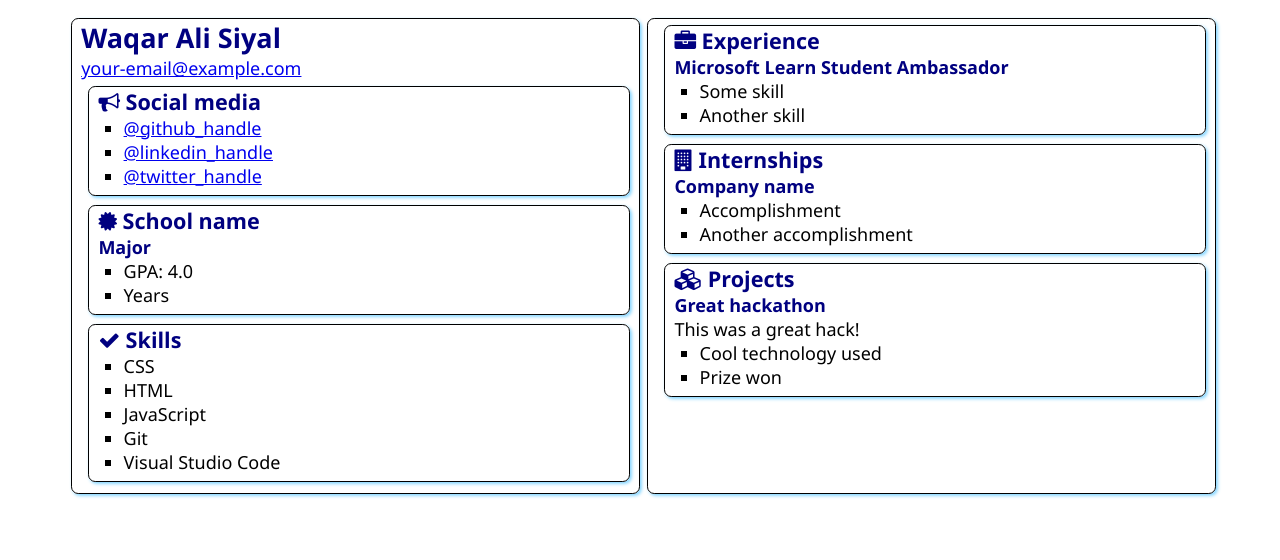
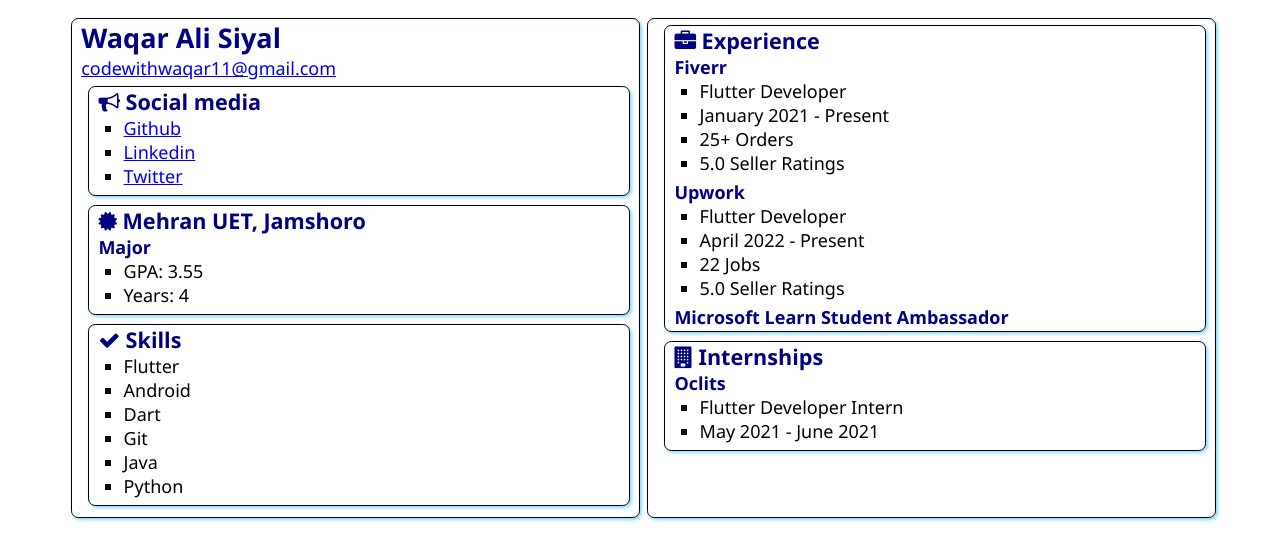
Before and after one commit to waqaralisiyal23/SATechnicalOnboarding, a plain HTML site: page src/index.html in a window 1280 px wide. Drawn offline with Linux system fonts and the light colour scheme.

Commit message:
Updated Data

```diff
--- a/src/index.html
+++ b/src/index.html
@@ -15,7 +15,7 @@
     <main>
         <article class="box">
             <h1>Waqar Ali Siyal</h1>
-            <div><a href="mailto:your.email@example.com">your-email@example.com</a></div>
+            <div><a href="mailto:codewithwaqar11@gmail.com">codewithwaqar11@gmail.com</a></div>
 
             <section class="box">
                 <h2>
@@ -23,9 +23,9 @@
                     Social media
                 </h2>
                 <ul>
-                    <li><a href="https://github.com/<handle>">@github_handle</a></li>
-                    <li><a href="https://linkedin.com/in/<handle>">@linkedin_handle</a></li>
-                    <li><a href="https://twitter.com/<handle>">@twitter_handle</a></li>
+                    <li><a href="https://github.com/siraiwaqarali<handle>">Github</a></li>
+                    <li><a href="https://linkedin.com/in/waqar-ali-siyal-b8a414175">Linkedin</a></li>
+                    <li><a href="https://twitter.com/WaqarAliSiyal8">Twitter</a></li>
                 </ul>
             </section>
 
@@ -33,12 +33,12 @@
                 <div class="education">
                     <h2>
                         <i class="fa fa-certificate" aria-hidden="true"></i>
-                        School name
+                        Mehran UET, Jamshoro
                     </h2>
                     <h3>Major</h3>
                     <ul>
-                        <li>GPA: 4.0</li>
-                        <li>Years</li>
+                        <li>GPA: 3.55</li>
+                        <li>Years: 4</li>
                     </ul>
                 </div>
             </section>
@@ -49,11 +49,12 @@
                     Skills
                 </h2>
                 <ul>
-                    <li>CSS</li>
-                    <li>HTML</li>
-                    <li>JavaScript</li>
+                    <li>Flutter</li>
+                    <li>Android</li>
+                    <li>Dart</li>
                     <li>Git</li>
-                    <li>Visual Studio Code</li>
+                    <li>Java</li>
+                    <li>Python</li>
                 </ul>
             </section>
         </article>
@@ -63,11 +64,21 @@
                     <i class="fa fa-briefcase" aria-hidden="true"></i>
                     Experience
                 </h2>
+                <h3>Fiverr</h3>
+                <ul>
+                    <li>Flutter Developer</li>
+                    <li>January 2021 - Present</li>
+                    <li>25+ Orders</li>
+                    <li>5.0 Seller Ratings</li>
+                </ul>
+                <h3>Upwork</h3>
+                <ul>
+                    <li>Flutter Developer</li>
+                    <li>April 2022 - Present</li>
+                    <li>22 Jobs</li>
+                    <li>5.0 Seller Ratings</li>
+                </ul>
                 <h3>Microsoft Learn Student Ambassador</h3>
-                <ul>
-                    <li>Some skill</li>
-                    <li>Another skill</li>
-                </ul>
             </section>
             <section class="box">
                 <h2>
@@ -75,13 +86,13 @@
                     Internships
                 </h2>
 
-                <h3>Company name</h3>
+                <h3>Oclits</h3>
                 <ul>
-                    <li>Accomplishment</li>
-                    <li>Another accomplishment</li>
+                    <li>Flutter Developer Intern</li>
+                    <li>May 2021 - June 2021</li>
                 </ul>
             </section>
-            <section class="box">
+            <!-- <section class="box">
                 <h2>
                     <i class="fa fa-cubes" aria-hidden="true"></i>
                     Projects
@@ -93,7 +104,7 @@
                     <li>Cool technology used</li>
                     <li>Prize won</li>
                 </ul>
-            </section>
+            </section> -->
         </article>
 
     </main>
```
